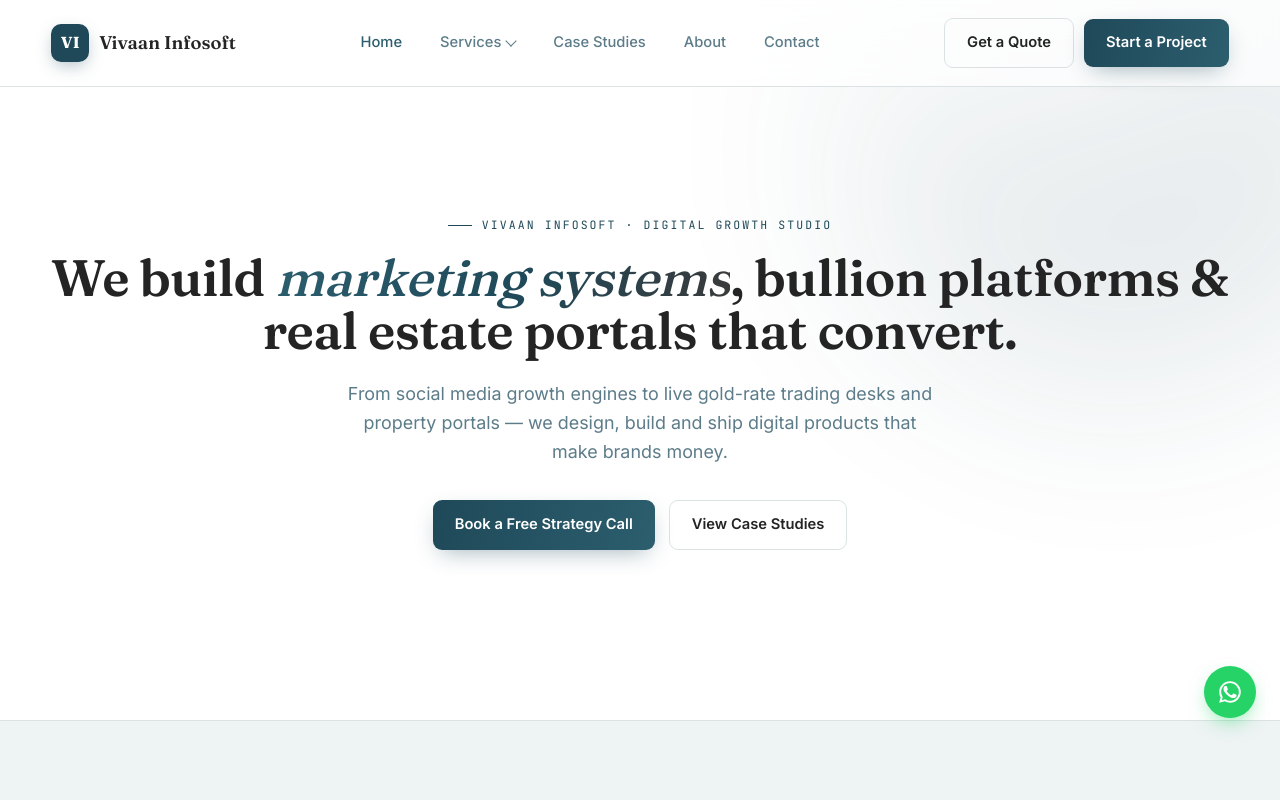
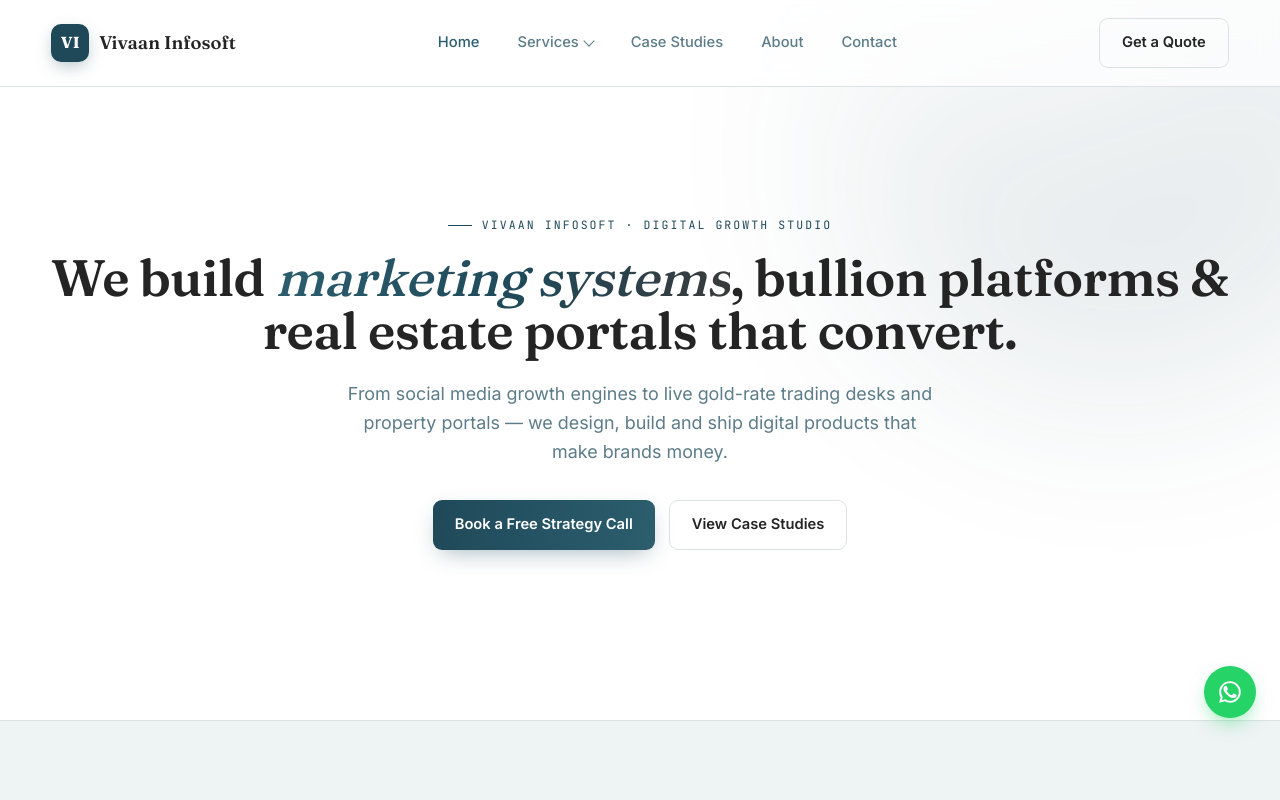
Before and after one commit to bhavik4094/Vivaan-Infosoft, a React (Vite) app: page / in a window 1280 px wide. Shown: the top 800 px of the page. Built offline with nearby package versions, Linux system fonts and the light colour scheme.

Commit message:
Reduce header to one CTA button
Removed the duplicate "Start a Project" next to "Get a Quote" in the
desktop header, and matched the mobile menu's CTA to Get a Quote too.

```diff
--- a/src/components/Nav.jsx
+++ b/src/components/Nav.jsx
@@ -81,13 +81,12 @@
           <li><NavLink to="/about" className={navLinkClass} onClick={closeAll}>About</NavLink></li>
           <li><NavLink to="/contact" className={navLinkClass} onClick={closeAll}>Contact</NavLink></li>
           <li className="nav-links-cta">
-            <Link to="/contact" className="btn btn-primary" onClick={closeAll}>Start a Project</Link>
+            <Link to="/contact" className="btn btn-primary" onClick={closeAll}>Get a Quote</Link>
           </li>
         </ul>
 
         <div className="nav-cta">
           <Link to="/contact" className="btn btn-ghost">Get a Quote</Link>
-          <Link to="/contact" className="btn btn-primary">Start a Project</Link>
           <button
             className="nav-toggle"
             aria-label="Toggle menu"
```
